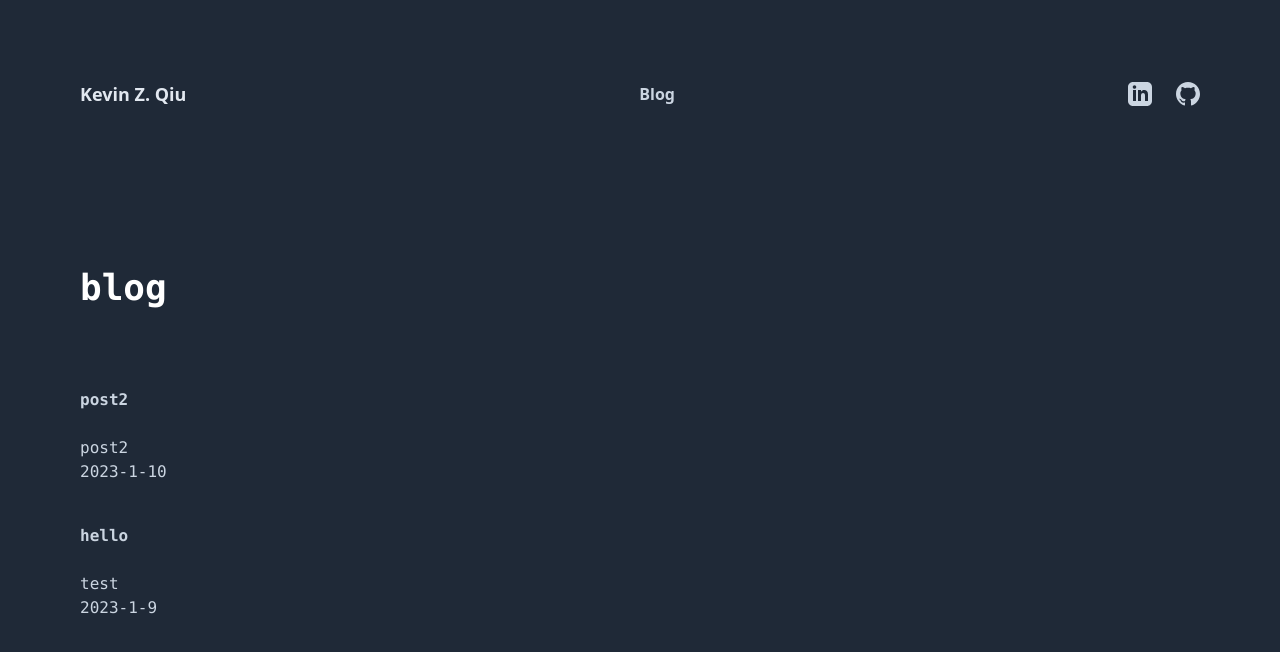
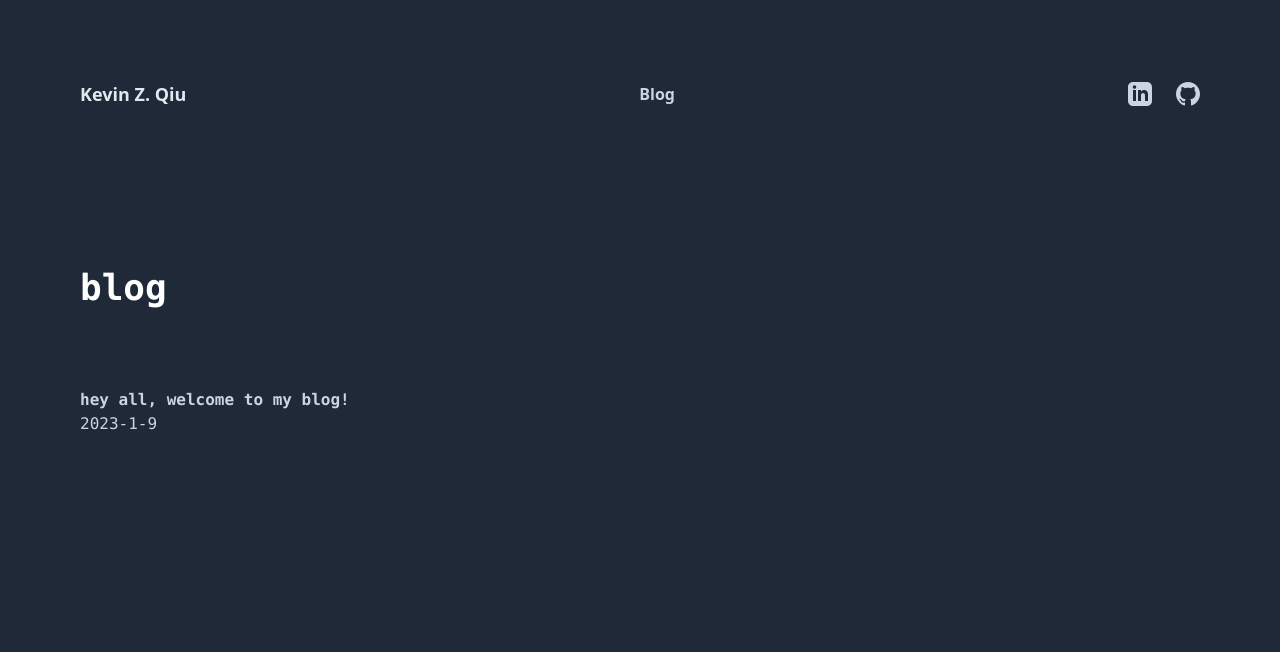
Before and after one commit to kzqiu/portfolio, a Next.js app: page /blog in a window 1280 px wide. Shown: the top 652 px of the page. Built offline with nearby package versions, Linux system fonts and the light colour scheme.

Commit message:
Updated first post and removed test posts.

```diff
--- a/pages/blog.js
+++ b/pages/blog.js
@@ -22,9 +22,6 @@ export default function Blog({ allPostsData }) {
                         {allPostsData.map(({ id, date, title }) => (
                             <div className="text-slate-300 md:text-left font-mono" key={id}>
                                 <p className="font-bold font-xl"><Link href={`/blog/${id}`}>{title}</Link></p>
-
-                                <br/>
-                                {id}<br/>
                                 {date}
 
                             </div>
--- /dev/null
+++ b/posts/first_post.md
@@ -0,0 +1,5 @@
+---
+title: hey all, welcome to my blog!
+date: 2023-1-9
+---
+Having just started a new year, I thought that it might be interesting to make a blog so I could write down some of my thoughts as I figure out my journey and path. This entire page is completely new, but I think I'm going to mainly post things about things that I'm learning and about things that I've created recently. I don't have much else to say right now, but stay posted (if you want to) for (potentially) more of my thoughts!
--- a/posts/post2.md
+++ /dev/null
@@ -1,5 +0,0 @@
----
-title: post2
-date: 2023-1-10
----
-this is from the future
--- a/posts/test.md
+++ /dev/null
@@ -1,5 +0,0 @@
----
-title: hello
-date: 2023-1-9
----
-Hello! This is just a test to see if this works at all!
```
